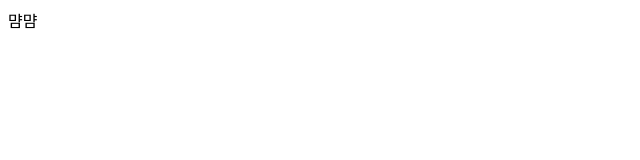
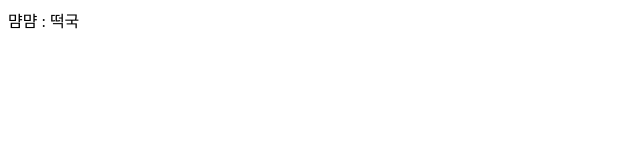
Before and after one commit to YSH1214/oz_new, a plain HTML site: page newfile.html in a window 1280 px wide. Shown: the full height of the page, 0-640 px from the left. Drawn offline with Linux system fonts and the light colour scheme.

Commit message:
맘마 추천 완료

```diff
--- a/newfile.html
+++ b/newfile.html
@@ -6,6 +6,6 @@
     <title>Document</title>
 </head>
 <body>
-    먐먐
+    먐먐 : 떡국
 </body>
 </html>
```
